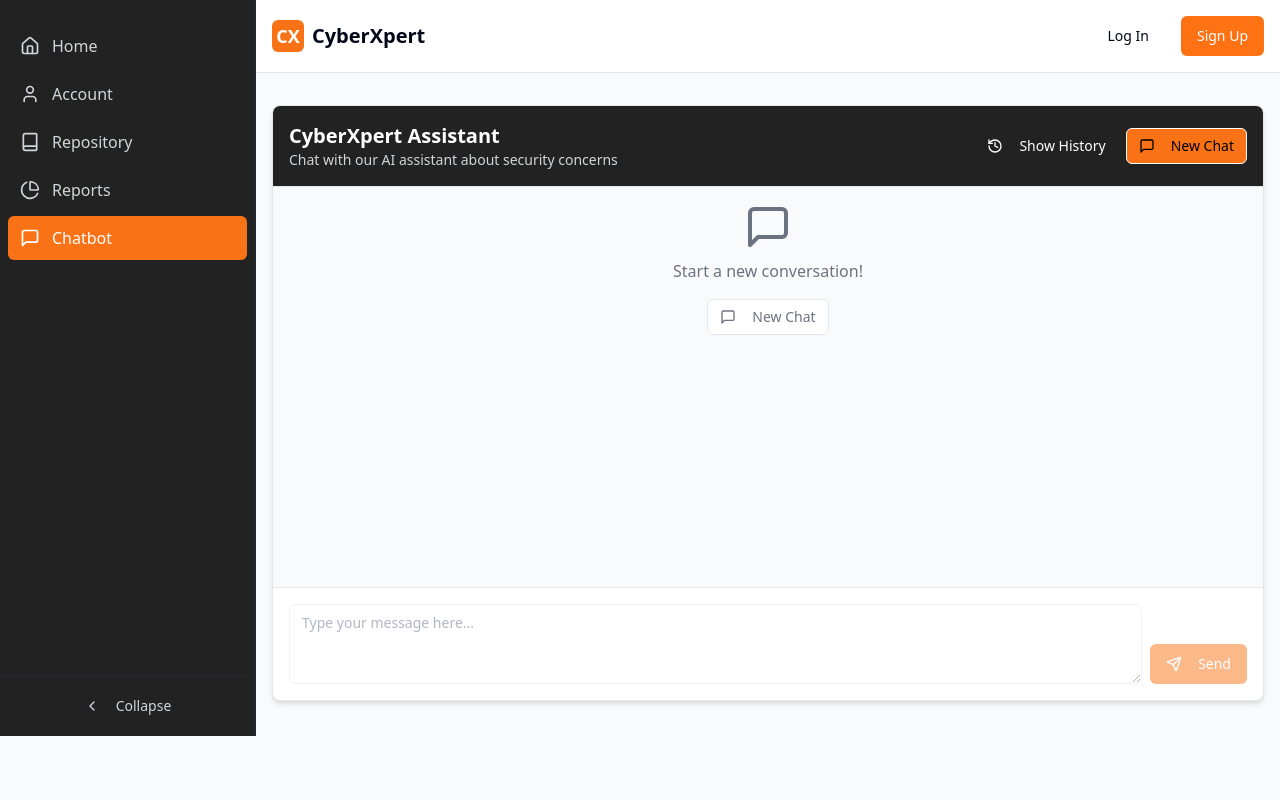
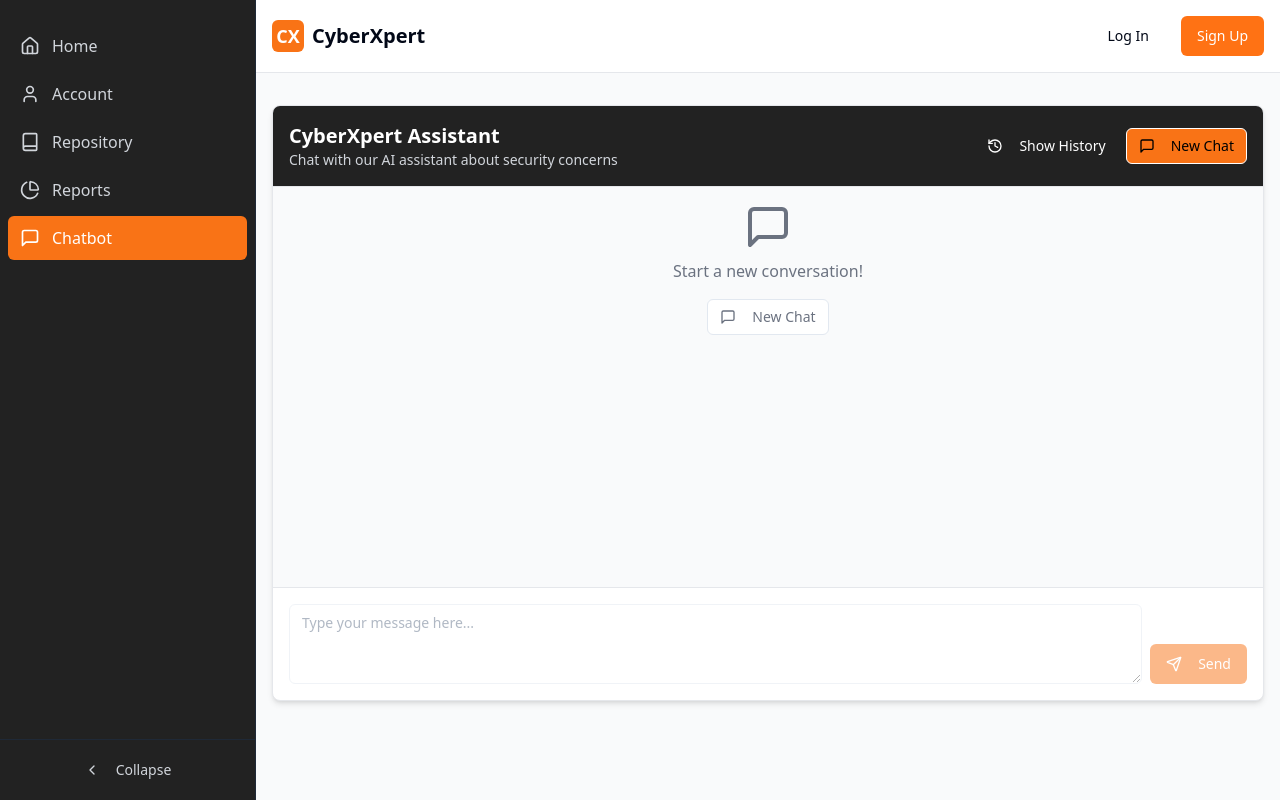
Before and after one commit to JadAlkallas/cyberxpert-senior, a React (Vite) app: page /chatbot in a window 1280 px wide. Built offline with nearby package versions, Linux system fonts and the light colour scheme; sample sign-in values are in the browser's storage.

Commit message:
Fix: Sidebar height and QoL improvements
- Ensure sidebar extends to the bottom of the page.
- Provide general advice for front-end quality of life improvements.

```diff
--- a/src/components/layout/Sidebar.tsx
+++ b/src/components/layout/Sidebar.tsx
@@ -50,7 +50,7 @@ const Sidebar = () => {
   return (
     <div
       className={cn(
-        "h-[calc(100vh-4rem)] bg-cyber-dark-gray text-white border-r border-gray-800 transition-all duration-300 flex flex-col",
+        "h-screen bg-cyber-dark-gray text-white border-r border-gray-800 transition-all duration-300 flex flex-col",
         collapsed ? "w-16" : "w-64"
       )}
     >
--- a/src/pages/Chatbot.tsx
+++ b/src/pages/Chatbot.tsx
@@ -237,12 +237,13 @@ const Chatbot = () => {
     setShowConversationHistory(true);
   };
 
-  return <div className="flex min-h-screen bg-gray-50">
+  return (
+    <div className="flex h-screen bg-gray-50">
       <Sidebar />
-      <div className="flex flex-col flex-1">
+      <div className="flex flex-col flex-1 overflow-hidden">
         <Header />
 
-        <main className="flex-1 container max-w-5xl mx-auto px-4 py-8">
+        <main className="flex-1 container max-w-5xl mx-auto px-4 py-8 overflow-y-auto">
           <div className="bg-white rounded-lg shadow-md overflow-hidden border border-gray-200">
             <div className="p-4 border-b border-gray-200 bg-cyber-dark-gray text-white flex justify-between items-center">
               <div>
@@ -359,6 +360,7 @@ const Chatbot = () => {
           </div>
         </main>
       </div>
-    </div>;
+    </div>
+  );
 };
 export default Chatbot;
```
